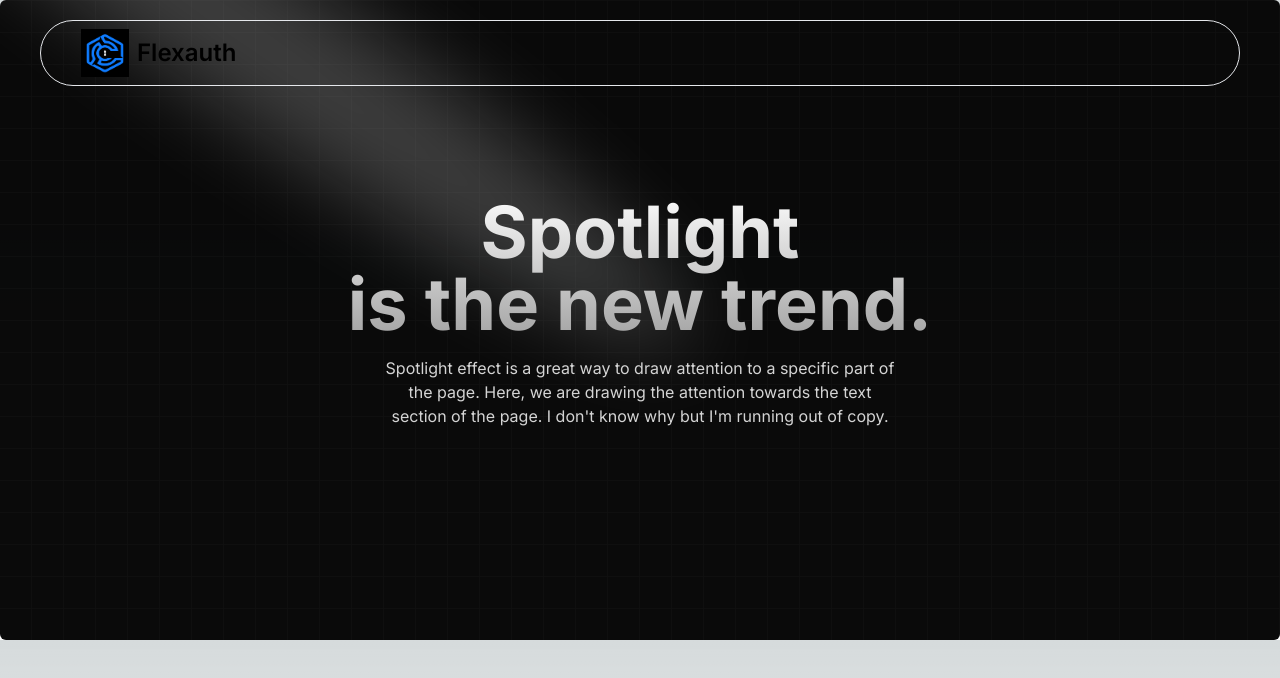
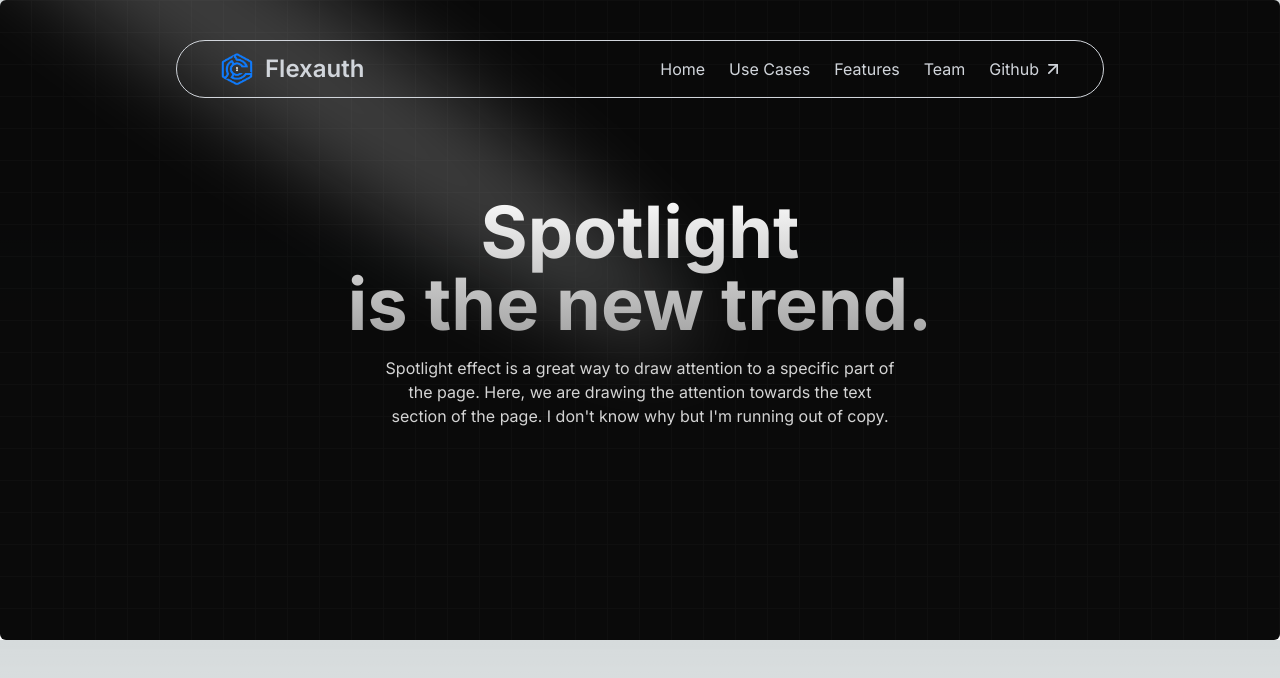
Before and after one commit to Debajyoti14/flexauth-website, a Next.js app: page / in a window 1280 px wide. Shown: the top 678 px of the page. Built offline with nearby package versions, Linux system fonts and the light colour scheme.

Commit message:
Packages added

```diff
--- a/app/layout.tsx
+++ b/app/layout.tsx
@@ -3,11 +3,12 @@ import { Inter } from "next/font/google";
 import "./globals.css";
 import Navbar from "@/components/Shared/Navbar";
 
+
 const inter = Inter({ subsets: ["latin"] });
 
 export const metadata: Metadata = {
-  title: "Create Next App",
-  description: "Generated by create next app",
+  title: "Flexauth",
+  description: "Flexible authentication",
 };
 
 export default function RootLayout({
--- a/components/Shared/Navbar.tsx
+++ b/components/Shared/Navbar.tsx
@@ -1,12 +1,36 @@
+/* eslint-disable @next/next/no-img-element */
+import Link from 'next/link'
 import React from 'react'
+import { FiArrowUpRight } from "react-icons/fi";
 
 const Navbar = () => {
     return (
-    <nav className='absolute mx-auto w-screen z-50 mt-5'>
-        <div className='relative flex items-center px-10 border rounded-full py-2 mx-10'>
+        <nav className='absolute mx-auto w-screen z-50 mt-10 text-gray-300'>
+            <div className='relative flex justify-between items-center px-10 border border-gray-300 rounded-full py-2 mx-44'>
                 <div className=' flex items-center gap-2'>
-                <img src="/logo_dark.png" alt="" className='w-12' />
+                    <img src="/logo_tr.png" alt="" className='w-10' />
                     <h1 className=' text-2xl font-semibold'>Flexauth </h1>
+                </div>
+                <div>
+                    <ul className='flex items-center gap-6'>
+                        <li className=' hover:scale-105 transition-all'>
+                            <Link href="/">Home</Link>
+                        </li>
+                        <li className=' hover:scale-105 transition-all'>
+                            <Link href="/contact">Use Cases</Link>
+                        </li>
+                        <li className=' hover:scale-105 transition-all'>
+                            <Link href="/contact">Features</Link>
+                        </li>
+                        <li className=' hover:scale-105 transition-all'>
+                            <Link href="/contact">Team</Link>
+                        </li>
+                        <li className=' hover:scale-105 transition-all'>
+                            <a target="_blank" href="https://github.com/Rajdip019/flexauth" className=' flex  items-center gap-1'>
+                                Github <FiArrowUpRight size={20} />
+                            </a>
+                        </li>
+                    </ul>
                 </div>
             </div>
         </nav>
--- a/package.json
+++ b/package.json
@@ -15,6 +15,7 @@
     "next": "14.2.5",
     "react": "^18",
     "react-dom": "^18",
+    "react-icons": "^5.2.1",
     "tailwind-merge": "^2.4.0"
   },
   "devDependencies": {
```
Also changed, not shown: public/logo_tr.png (added), 1 other file (tests, documents, lock files or other folders). Lines whose indentation alone changed are shown as unchanged.
